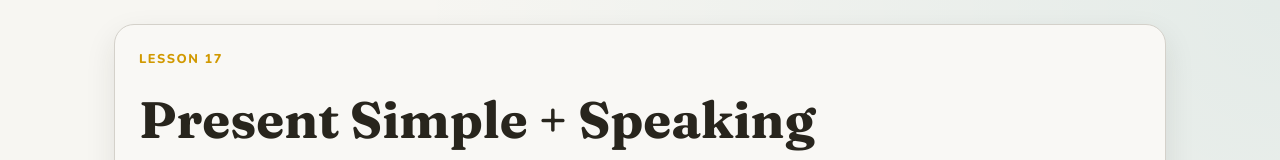
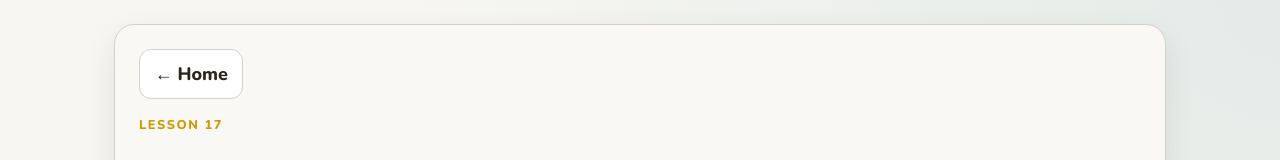
Before and after one commit to NatalinaMatioshko/english-simple-trainer, a React (Vite) app: page /lesson-17 in a window 1280 px wide. Shown: the top 160 px of the page. Built offline with nearby package versions, Linux system fonts and the light colour scheme.

Commit message:
feat: add home link and update lesson 17 video

```diff
--- a/src/components/YouTubeLessons.tsx
+++ b/src/components/YouTubeLessons.tsx
@@ -13,7 +13,7 @@ const videos: Video[] = [
     isShort: true,
   },
   {
-    id: "nuXyJazvm4U",
+    id: "4Q_SycFWuTs",
     title: "Lesson video",
   },
 ];
--- a/src/pages/Home.tsx
+++ b/src/pages/Home.tsx
@@ -27,6 +27,7 @@ export default function Home() {
     <div className="page-shell">
       <header className="page-hero panel hero-home">
         <p className="page-kicker">English practice space</p>
+
         <h1>Present Simple Trainer</h1>
         <p className="page-subtitle">
           A simple learning hub for routines, questions, adverbs of frequency,
--- a/src/pages/Lesson17.tsx
+++ b/src/pages/Lesson17.tsx
@@ -1,3 +1,4 @@
+import { Link } from "react-router-dom";
 import YouTubeLessons from "../components/YouTubeLessons";
 import "../styles/lesson17.css";
 
@@ -5,12 +6,19 @@ export default function Lesson17() {
   return (
     <div className="page-shell">
       <header className="page-hero panel lesson-hero">
+        <div className="lesson-topbar">
+          <Link className="back-home-link" to="/">
+            ← Home
+          </Link>
+        </div>
+
         <p className="page-kicker">Lesson 17</p>
         <h1>Present Simple + Speaking</h1>
         <p className="page-subtitle">
           Watch the video, repeat the patterns, and speak fast.
         </p>
       </header>
+
       <article className="panel lesson-card">
         <h2>Вечірні справи</h2>
         <a
--- a/src/styles/lesson17.css
+++ b/src/styles/lesson17.css
@@ -74,3 +74,20 @@
   height: 100%;
   border: 0;
 }
+.lesson-topbar {
+  display: flex;
+  justify-content: flex-start;
+}
+
+.back-home-link {
+  display: inline-flex;
+  align-items: center;
+  min-height: 44px;
+  padding: 0.6rem 0.9rem;
+  border-radius: 12px;
+  text-decoration: none;
+  font-weight: 800;
+  background: var(--color-surface-2);
+  color: var(--color-text);
+  border: 1px solid var(--color-border);
+}
```
